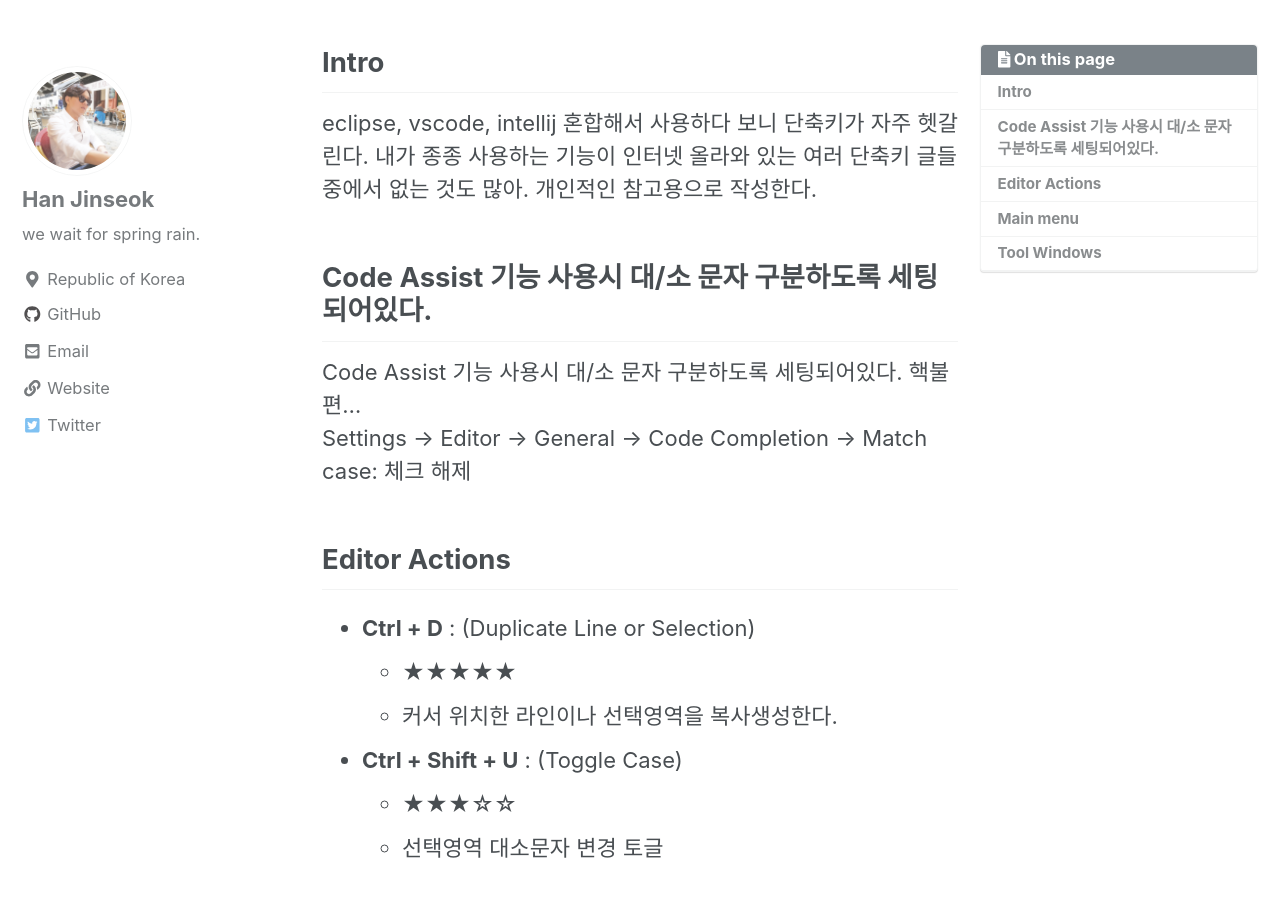
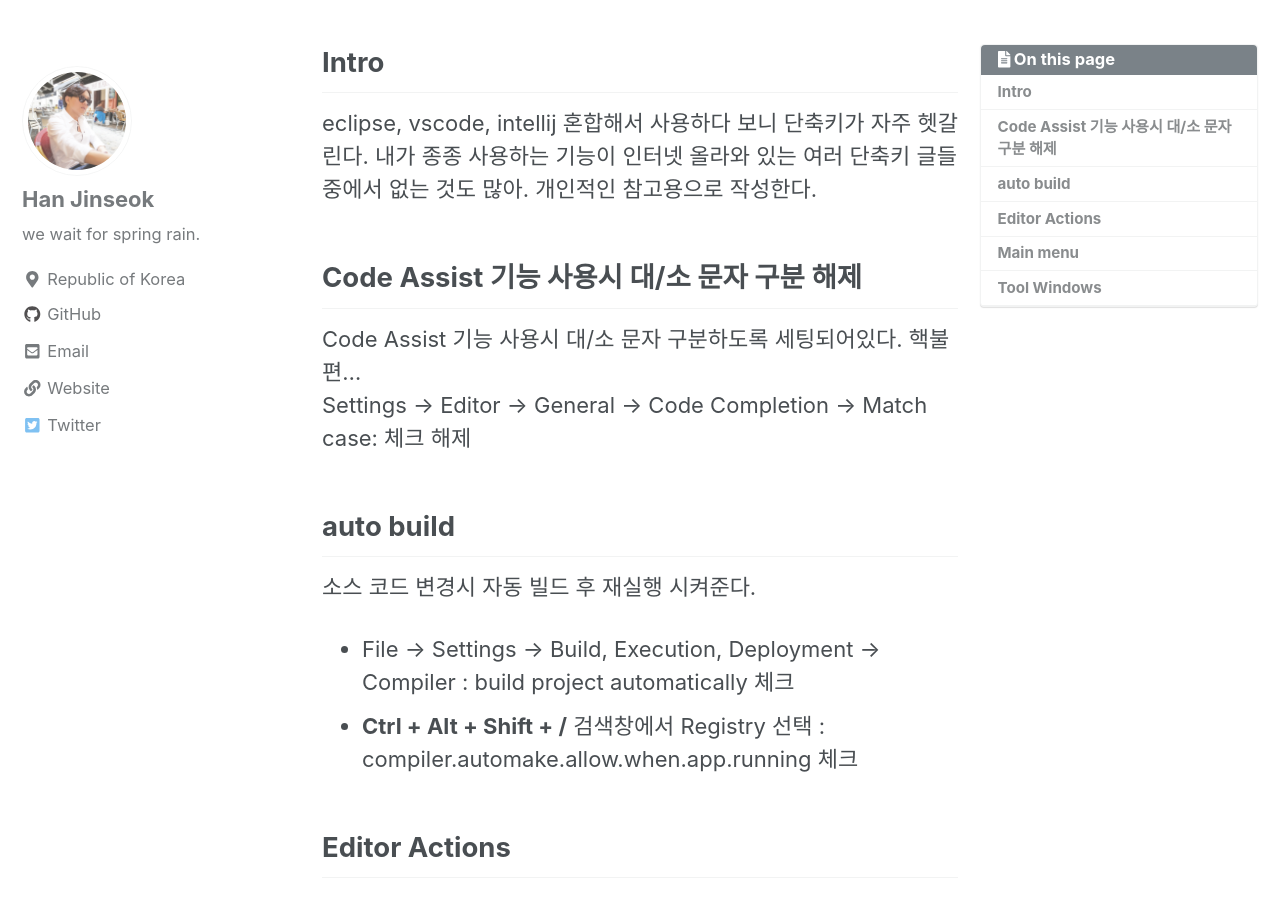
Before and after one commit to moregorenine/moregorenine.github.io, a Jekyll site: the page built from _posts/intellij/2019-11-28-intellij-keymap.md, in a window 1280 px wide and 900 px high, scrolled down 210 px. Built offline with Jekyll 4.4.1, drawn with Linux system fonts in a browser that asks for light colours; nearby versions of some CDN libraries; comment, search, counter and statistics services are not loaded; a style sheet for code colours, icons or effects is not loaded.

Commit message:
Update 2019-11-28-intellij-keymap.md

```diff
--- a/_posts/intellij/2019-11-28-intellij-keymap.md
+++ b/_posts/intellij/2019-11-28-intellij-keymap.md
@@ -15,10 +15,14 @@ eclipse, vscode, intellij 혼합해서 사용하다 보니 단축키가 자주
 내가 종종 사용하는 기능이 인터넷 올라와 있는 여러 단축키 글들 중에서 없는 것도 많아.
 개인적인 참고용으로 작성한다.
 
-## Code Assist 기능 사용시 대/소 문자 구분하도록 세팅되어있다.
+## Code Assist 기능 사용시 대/소 문자 구분 해제
 Code Assist 기능 사용시 대/소 문자 구분하도록 세팅되어있다. 핵불편...<br>
 Settings → Editor → General → Code Completion → Match case: 체크 해제
 
+## auto build
+소스 코드 변경시 자동 빌드 후 재실행 시켜준다.
+- File → Settings → Build, Execution, Deployment → Compiler : build project automatically 체크
+- **Ctrl + Alt + Shift + /** 검색창에서 Registry 선택 : compiler.automake.allow.when.app.running 체크
 
 ## Editor Actions
 - **Ctrl + D** : (Duplicate Line or Selection)
```
